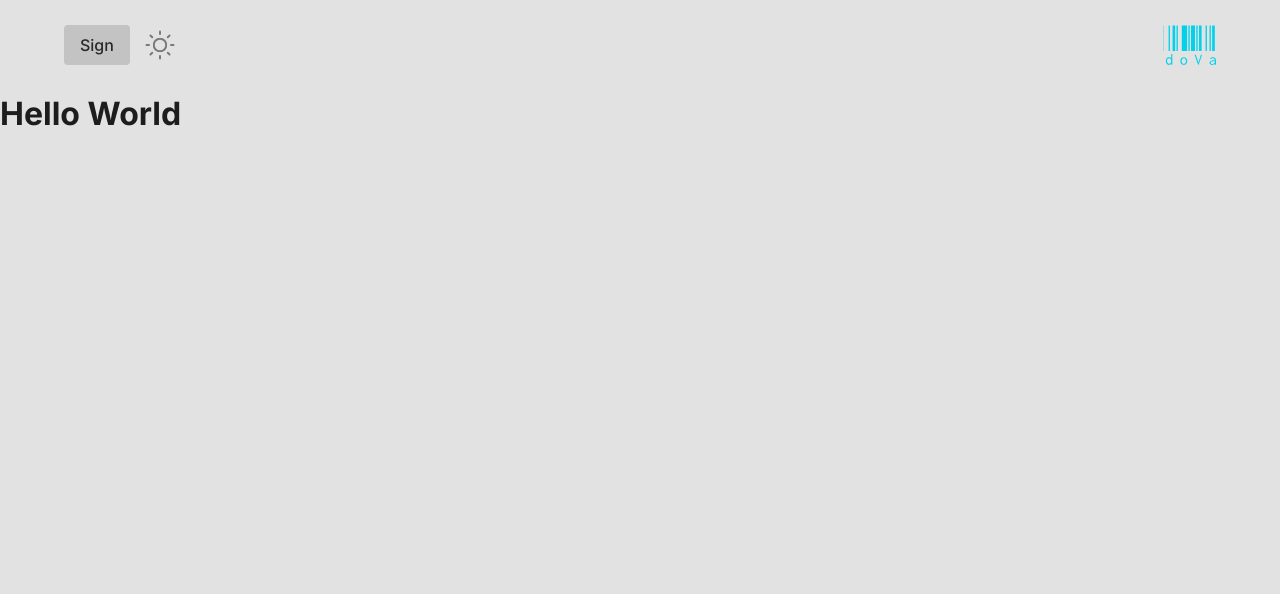
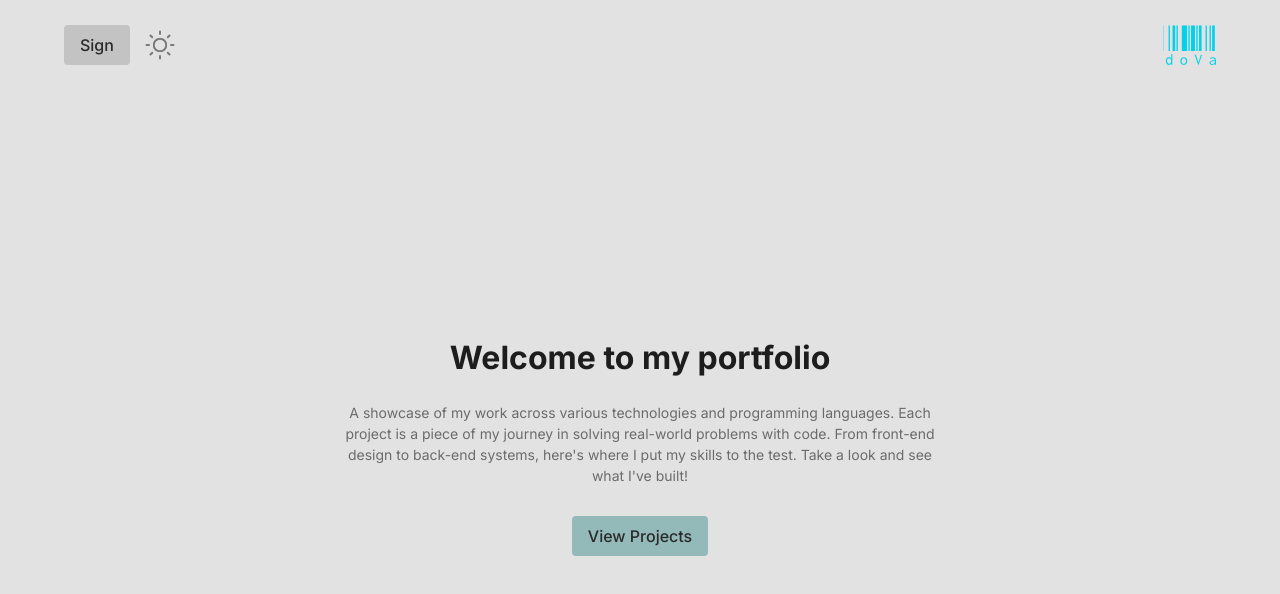
Before and after one commit to varisDogukan/project-showcase, a Next.js app in the folder client/: page / in a window 1280 px wide. Shown: the top 594 px of the page. Built offline with nearby package versions, Linux system fonts and the light colour scheme.

Commit message:
Home Page Edited.

```diff
--- /dev/null
+++ b/client/src/app/page.styles.ts
@@ -0,0 +1,27 @@
+"use client";
+
+import styled from "styled-components";
+
+const HomeWrapper = styled.main`
+  width: min(90%, 600px);
+  margin: 0 auto;
+  min-height: calc(100vh - 90px);
+  display: flex;
+  flex-direction: column;
+  justify-content: center;
+  align-items: center;
+  text-align: center;
+
+  h2 {
+    font-size: 32px;
+    margin-bottom: 20px;
+  }
+
+  p {
+    margin-bottom: 30px;
+    opacity: 0.6;
+    font-size: 14px;
+  }
+`;
+
+export default HomeWrapper;
--- a/client/src/app/page.tsx
+++ b/client/src/app/page.tsx
@@ -1,7 +1,20 @@
+import { Button } from "@/components";
+import HomeWrapper from "./page.styles";
+
 export default function Home() {
   return (
-    <main>
-      <h1>Hello World</h1>
-    </main>
+    <HomeWrapper>
+      <h2>Welcome to my portfolio</h2>
+      <p>
+        A showcase of my work across various technologies and programming
+        languages. Each project is a piece of my journey in solving real-world
+        problems with code. From front-end design to back-end systems,
+        here&apos;s where I put my skills to the test. Take a look and see what
+        I&apos;ve built!
+      </p>
+      <Button variant='tertiaryBg' href='/todo-app'>
+        View Projects
+      </Button>
+    </HomeWrapper>
   );
 }
--- a/client/src/components/navbar/styles/navbar.styles.ts
+++ b/client/src/components/navbar/styles/navbar.styles.ts
@@ -5,7 +5,7 @@ import styled from "styled-components";
 const NavbarWrapper = styled.nav`
   width: var(--max-container);
   margin: 0 auto;
-  padding: 20px 0;
+  height: 90px;
   display: flex;
   align-items: center;
   justify-content: space-between;
--- a/client/src/components/shared/button.tsx
+++ b/client/src/components/shared/button.tsx
@@ -1,10 +1,11 @@
-import ButtonWrapper from "./styles/button.styles";
+import { ButtonWrapper, LinkWrapper } from "./styles/button.styles";
 
 type Props = {
   children: React.ReactNode;
   variant: "transparent" | "primary" | "secondary" | "tertiaryBg";
-  size: "normal" | "full";
+  size?: "normal" | "full";
   type?: "reset" | "button" | "submit";
+  href?: string;
   onClick?: () => void;
 };
 
@@ -32,12 +33,14 @@ export default function Button({
   variant,
   size = "normal",
   type = "button",
+  href,
   onClick,
 }: Props) {
   const background = colors[variant].bg;
   const color = colors[variant].color;
   const sizeProp = size === "normal" ? "auto" : "100%";
 
+  if (!href) {
     return (
       <ButtonWrapper
         type={type}
@@ -49,4 +52,16 @@ export default function Button({
         {children}
       </ButtonWrapper>
     );
+  } else {
+    return (
+      <LinkWrapper
+        $background={background}
+        color={color}
+        size={sizeProp}
+        href={href}
+      >
+        {children}
+      </LinkWrapper>
+    );
   }
+}
--- a/client/src/components/shared/styles/button.styles.ts
+++ b/client/src/components/shared/styles/button.styles.ts
@@ -1,6 +1,7 @@
 "use client";
 
-import styled from "styled-components";
+import Link from "next/link";
+import styled, { css } from "styled-components";
 
 type Props = {
   color: string;
@@ -8,13 +9,11 @@ type Props = {
   size: string;
 };
 
-const ButtonWrapper = styled.button<Props>`
+const sharedStyle = css`
   padding: 8px 16px;
   border-radius: 4px;
   font-weight: 500;
-  background: var(${({ $background }) => $background});
-  color: var(${({ color }) => color});
-  width: ${(props) => props.size};
+
   transition: filter 0.2s ease;
 
   &:hover {
@@ -22,4 +21,17 @@ const ButtonWrapper = styled.button<Props>`
   }
 `;
 
-export default ButtonWrapper;
+export const ButtonWrapper = styled.button<Props>`
+  ${sharedStyle};
+
+  background: var(${({ $background }) => $background});
+  color: var(${({ color }) => color});
+  width: ${(props) => props.size};
+`;
+
+export const LinkWrapper = styled(Link)<Props>`
+  ${sharedStyle}
+  background: var(${({ $background }) => $background});
+  color: var(${({ color }) => color});
+  width: ${(props) => props.size};
+`;
--- a/client/src/components/shared/styles/modal.styles.ts
+++ b/client/src/components/shared/styles/modal.styles.ts
@@ -16,6 +16,7 @@ const ModalWrapper = styled.div`
   overflow-y: auto;
   margin: auto;
   background-color: rgba(0, 0, 0, 0.5);
+  z-index: 10;
 `;
 
 export default ModalWrapper;
```
Lines whose indentation alone changed are shown as unchanged.
